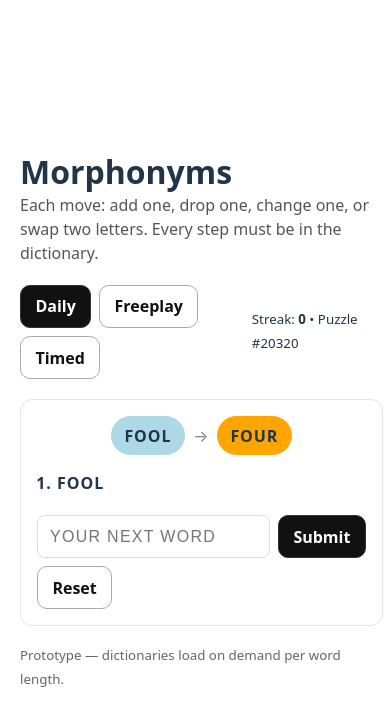
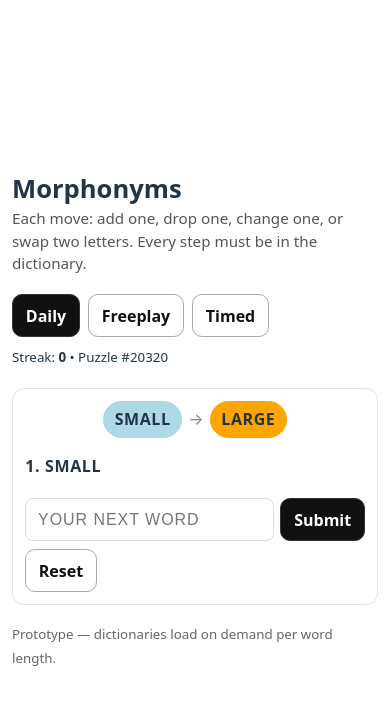
Before and after one commit to tchan1002/morphonyms, a React (Vite) app: page / in a window 390 px wide. Shown: the top 726 px of the page. Built offline with nearby package versions, Linux system fonts and the light colour scheme; no server answers.

Commit message:
adapt for mobile

```diff
--- a/index.html
+++ b/index.html
@@ -3,8 +3,13 @@
   <head>
     <meta charset="UTF-8" />
     <link rel="icon" type="image/svg+xml" href="/vite.svg" />
-    <meta name="viewport" content="width=device-width, initial-scale=1.0">
-    <title>Vite + React + TS</title>
+    <meta name="viewport" content="width=device-width, initial-scale=1, viewport-fit=cover, user-scalable=no">
+    <meta name="apple-mobile-web-app-capable" content="yes">
+    <meta name="apple-mobile-web-app-status-bar-style" content="black-translucent">
+    <meta name="theme-color" content="#111111">
+    <link rel="manifest" href="/manifest.webmanifest">
+    <link rel="apple-touch-icon" href="/vite.svg">
+    <title>Morphonyms</title>
   </head>
   <body>
     <div id="root"></div>
--- a/src/App.css
+++ b/src/App.css
@@ -27,7 +27,7 @@
   padding: 0.4rem 0.8rem;
   border-radius: 999px;
   font-weight: 700;
-  letter-spacing: 0.06em;
+  letter-spacing: 0.04em;
 }
 .pill.start { background: lightblue; border: 1px solid lightblue; }
 .pill.target { background: orange; border: 1px solid orange; }
@@ -41,7 +41,7 @@
 .path-item {
   padding: 0.25rem 0;
   font-weight: 600;
-  letter-spacing: 0.06em;
+  letter-spacing: 0.04em;
 }
 
 .controls {
@@ -55,7 +55,7 @@
   border: 1px solid #ddd;
   border-radius: 8px;
   font-size: 1rem;
-  letter-spacing: 0.08em;
+  letter-spacing: 0.06em;
   text-transform: uppercase;
 }
 .btn {
@@ -109,7 +109,7 @@
   border-radius: 6px;
   padding: 0.4rem 0.5rem;
   text-transform: uppercase;
-  letter-spacing: 0.08em;
+  letter-spacing: 0.06em;
 }
 
 .hint {
@@ -120,3 +120,35 @@
 }
 
 .foot { margin-top: 1rem; color: #666; }
+
+/* --- Mobile refinements --- */
+@media (max-width: 480px) {
+  .wrap {
+    margin: 0.5rem auto;
+    padding: 0.75rem;
+    padding-bottom: calc(0.75rem + env(safe-area-inset-bottom));
+  }
+  .top h1 { font-size: 1.6rem; }
+  .tag { font-size: 0.95rem; }
+
+  .board { padding: 0.75rem; }
+  .pair { gap: 0.4rem; }
+  .pill {
+    padding: 0.35rem 0.65rem;
+    font-size: 1rem;
+    letter-spacing: 0.035em;
+  }
+  .controls { gap: 0.4rem; }
+  .guessInput {
+    font-size: 16px; /* prevent iOS zoom */
+    padding: 0.7rem 0.75rem;
+  }
+  .btn {
+    padding: 0.6rem 0.8rem;
+  }
+  .row { flex-wrap: wrap; gap: 0.4rem; }
+  .freeplay-inner {
+    grid-template-columns: 1fr; /* single column on small screens */
+  }
+  .hint { font-size: 0.85rem; }
+}
--- a/src/daily.ts
+++ b/src/daily.ts
@@ -2,9 +2,25 @@
 export type Puzzle = { start: string; target: string };
 
 export const PUZZLES: Puzzle[] = [
-  { start: "COLD", target: "WARM" }, // classic ladder
-  { start: "FOOL", target: "FOUR" }, // 2 moves in our mini-list
-  { start: "CODE", target: "RODE" }, // 1 move "gimme"
+  { start: "COLD", target: "WARM" },
+  { start: "FOOL", target: "FOUR" },
+  { start: "CODE", target: "RODE" },
+  { start: "HARD", target: "EASY" },
+  { start: "MEAN", target: "KIND" },
+  { start: "LATE", target: "SOON" },
+  { start: "NIGHT", target: "DAY" },
+  { start: "LEFT", target: "RIGHT" },
+  { start: "SAD", target: "HAPPY" },
+  { start: "SMALL", target: "LARGE" },
+  { start: "ODD", target: "EVEN" },
+  { start: "BLACK", target: "WHITE" },
+  { start: "TRUE", target: "FAKE" },
+  { start: "SALT", target: "SWEET" },
+  { start: "BIRD", target: "FISH" },
+  { start: "TREE", target: "BUSH" },
+  { start: "SING", target: "SONG" },
+  { start: "CATS", target: "DOGS" },
+  { start: "SILK", target: "SATIN" },
 ];
 
 // A simple, timezone-friendly "day id" (changes at local midnight)
```
Also changed, not shown: public/manifest.webmanifest (added).
